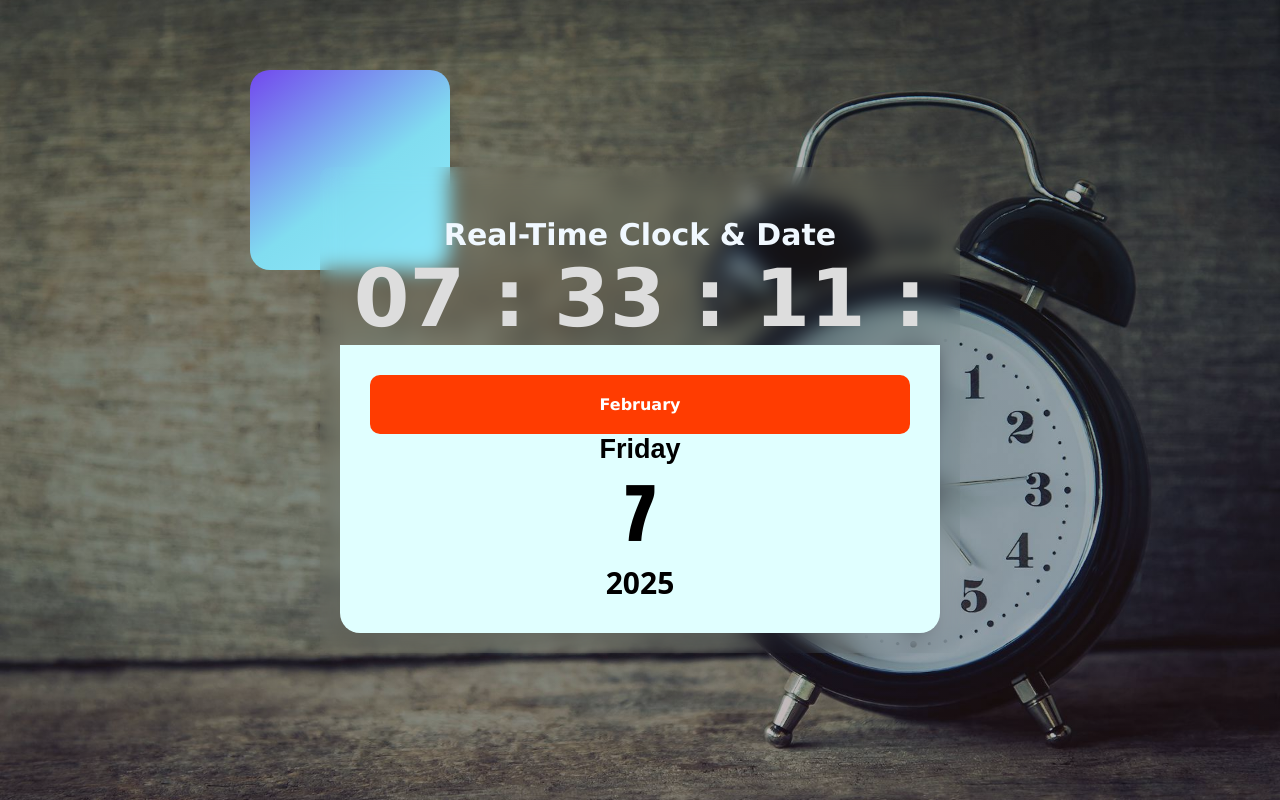
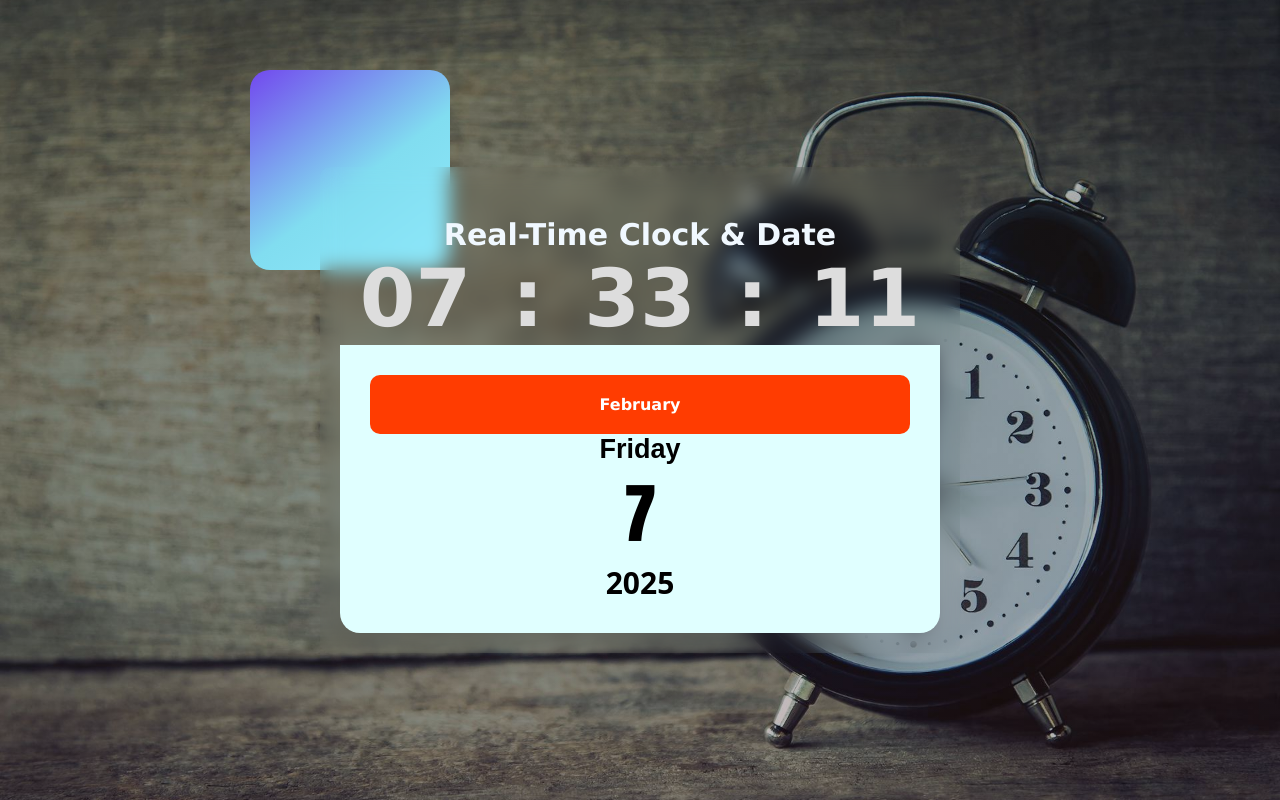
Before and after one commit to Hycienth-Paul025/my-js-projecs, a plain HTML site: page index.html in a window 1280 px wide. Drawn offline with Linux system fonts and the light colour scheme.

Commit message:
index.html

```diff
--- a/index.html
+++ b/index.html
@@ -28,7 +28,6 @@
           <p id="minutes">00</p>
           <p>:</p>
           <p id="seconds">00</p>
-          <p>:</p>
         </div>
 
         <div class="calender-container">
```
